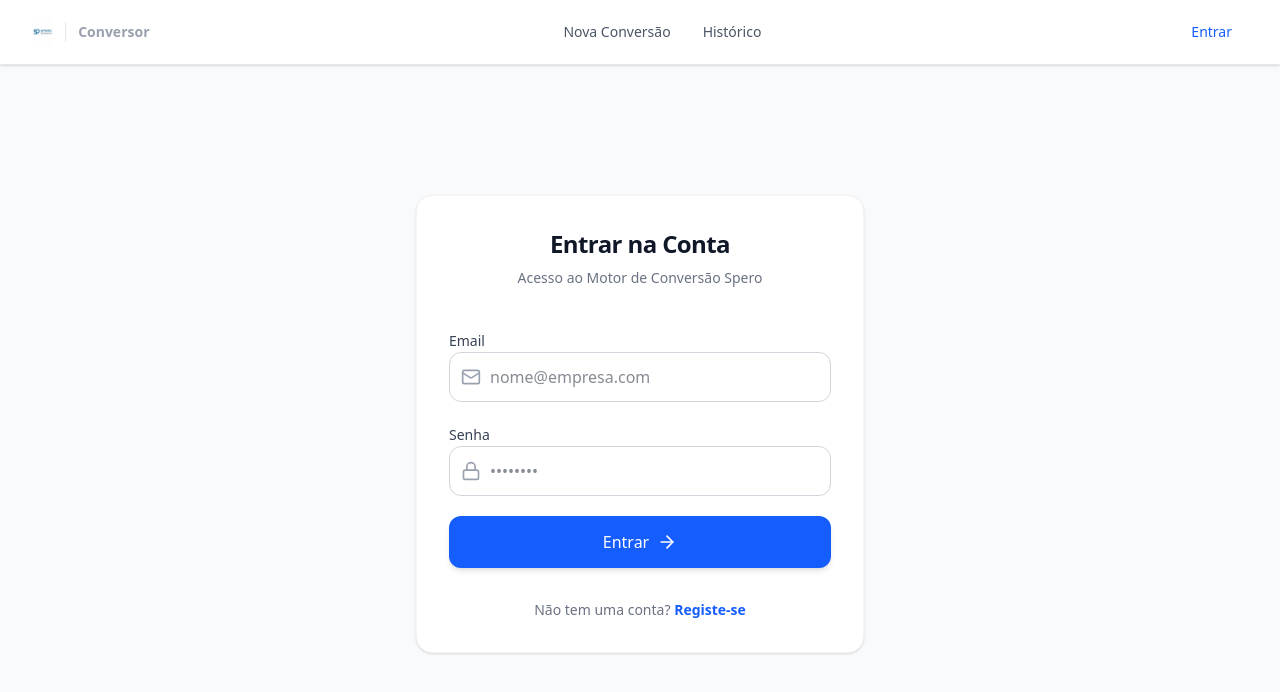
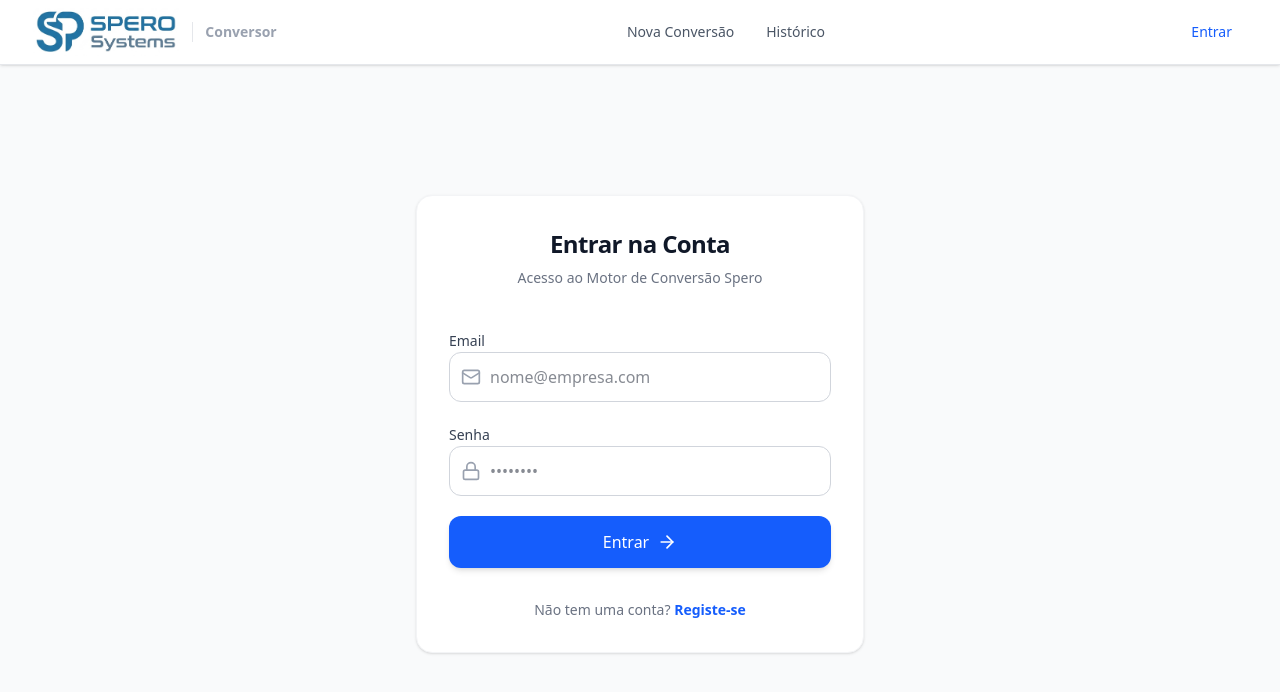
Before and after one commit to sperocriacao-hub/sperocriacao, a Next.js app: page /login in a window 1280 px wide. Shown: the top 692 px of the page. Built offline with nearby package versions, Linux system fonts and the light colour scheme; no server answers.

Commit message:
style(nav): increase logo dimensions

```diff
--- a/src/components/Navigation.tsx
+++ b/src/components/Navigation.tsx
@@ -18,7 +18,7 @@ export default function Navigation() {
                     <div className="flex shrink-0 items-center">
                         <Link href="/" className="flex items-center gap-3 focus:outline-none">
                             {/* O logo preenche o espaco mas mantem proporcoes */}
-                            <img src="/logo.png" alt="Spero Systems" className="h-8 max-w-[140px] object-contain" />
+                            <img src="/logo.png" alt="Spero Systems" className="h-10 sm:h-12 w-auto max-w-[200px] object-contain" />
                             <span className="font-semibold text-gray-400 text-sm hidden sm:block border-l border-gray-200 pl-3">
                                 Conversor
                             </span>
```
Also changed, not shown: public/logo.png.
